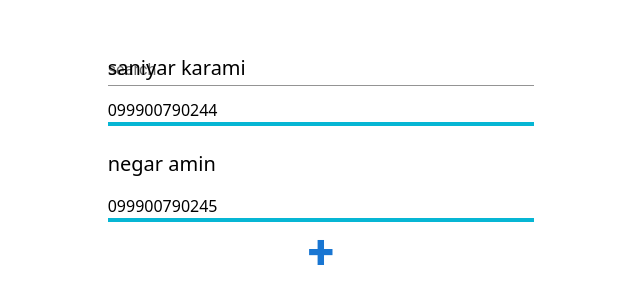
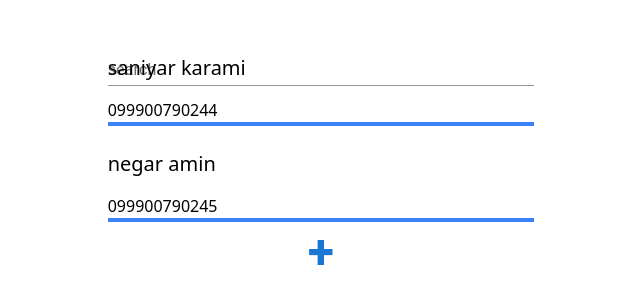
Before and after one commit to Team-Quaka/React_Contacts, a Next.js app: page /contacts in a window 1280 px wide. Shown: the part 244-548 px from the top of the page, without its empty margins (319-959 px from the left). Built offline with nearby package versions, Linux system fonts and the light colour scheme.

Commit message:
color fixed

```diff
--- a/components/contactComponent.tsx
+++ b/components/contactComponent.tsx
@@ -7,7 +7,7 @@ interface ComponentsProps {
 
 const ContactComponent = ({contactData}: ComponentsProps) => {
     return (
-        <div className="flex flex-col gap-4 mb-6 border-cyan-500 border-b-4">
+        <div className="flex flex-col gap-4 mb-6 border-blue-500 border-b-4">
             <div className="text-xl font-medium">
                 <span>{contactData.firstName}</span>
                 <span>{' '}</span>
```
